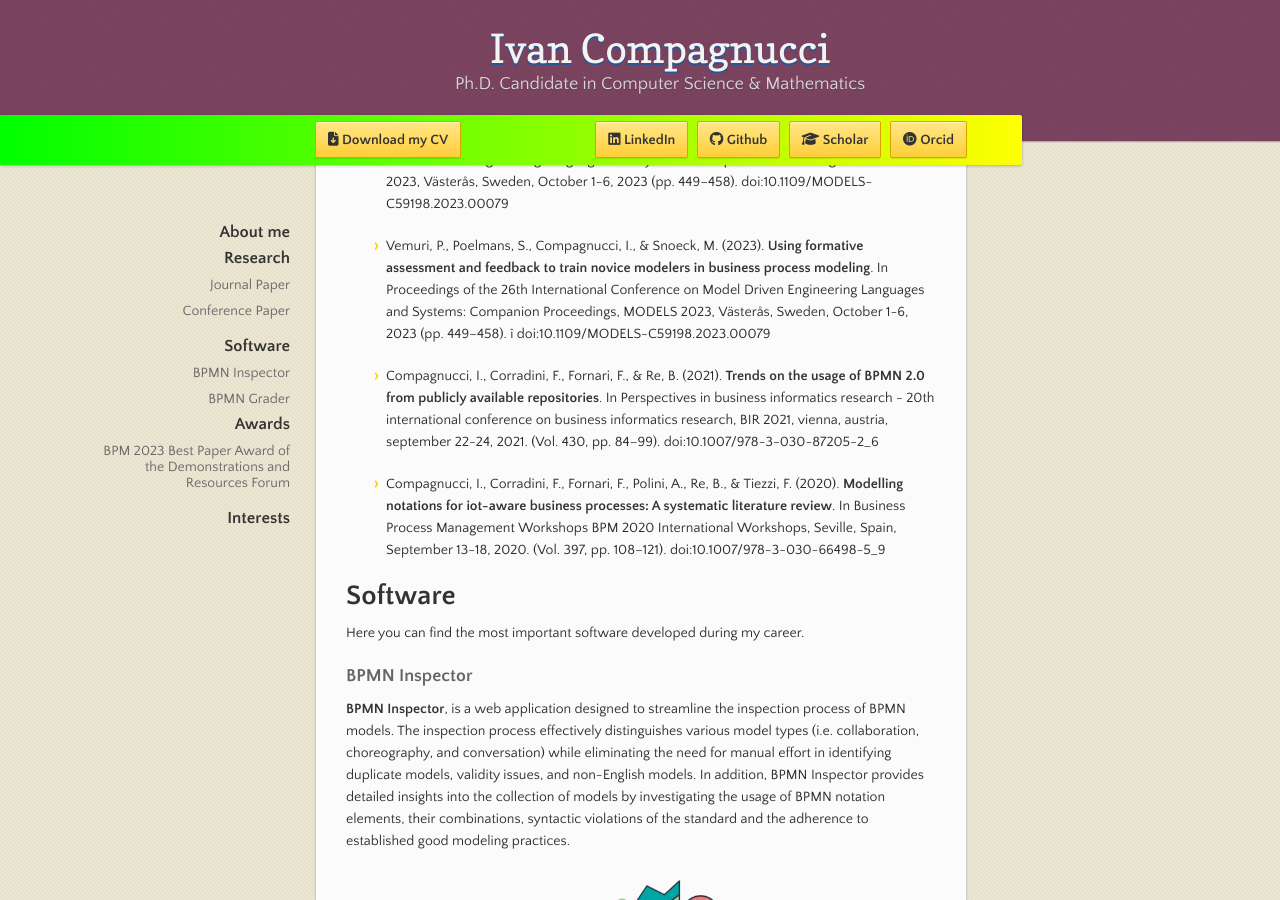
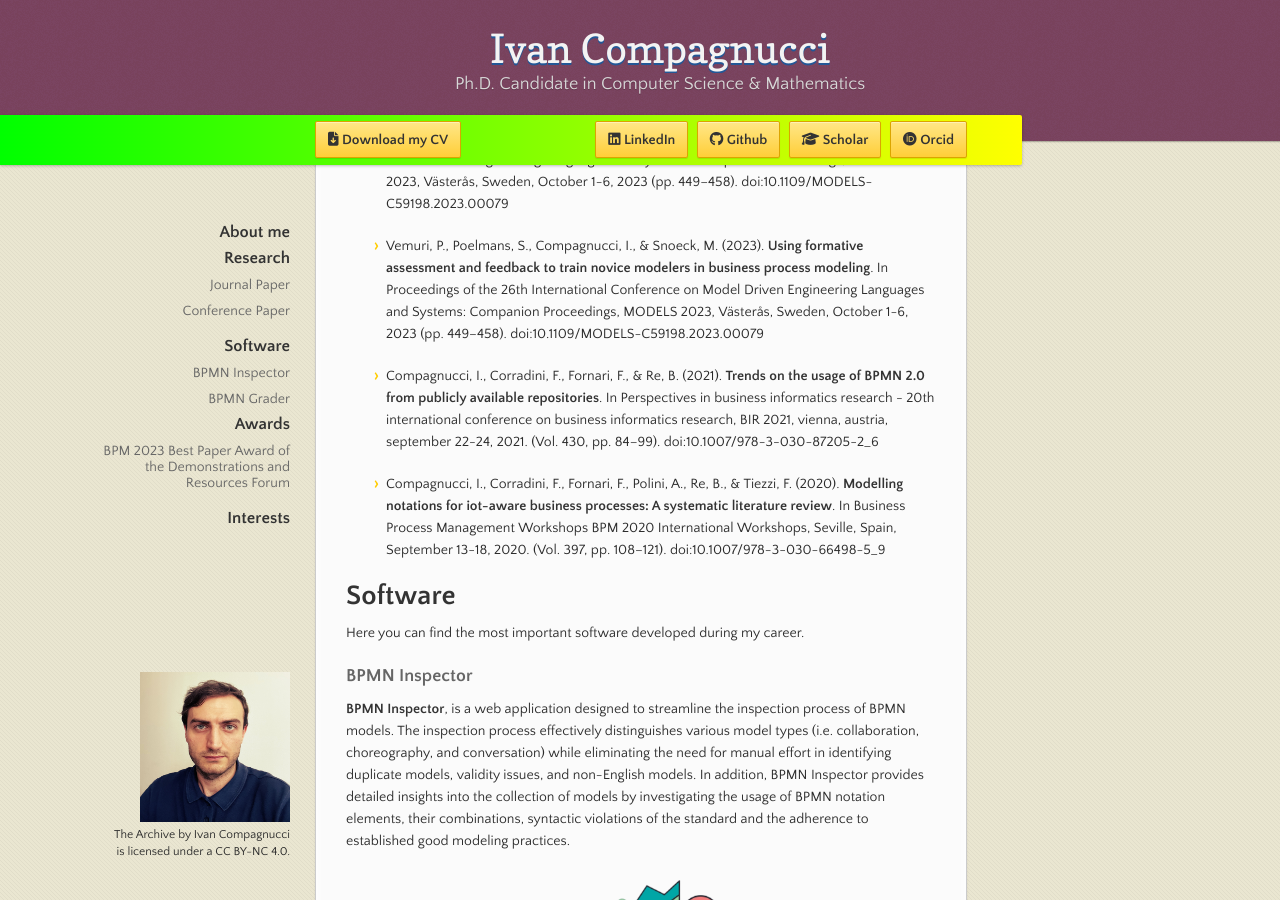
Before and after one commit to IvanComp/IvanComp.github.io, a Jekyll site: the page built from index.md, in a window 1280 px wide and 900 px high, scrolled down 830 px. Built offline with Jekyll 4.4.1, drawn with Linux system fonts in a browser that asks for light colours; nearby versions of some CDN libraries; our own code applies the rules of GitHub Pages for plain Markdown files.

Commit message:
Added changes

```diff
--- a/_layouts/default.html
+++ b/_layouts/default.html
@@ -51,7 +51,7 @@
       </div><!-- end banner -->
 
     <div class="wrapper">
-        <footer style="margin-left: 50px">
+        <footer style="margin-top: 10px; margin-right: 10px">
             <img src="./assets/images/MyPhoto.jpg" style="width: 150px; height: 150px;">
             <p><small>The Archive by Ivan Compagnucci is licensed under a CC BY-NC 4.0.</small></p>
         </footer>
--- a/index.md
+++ b/index.md
@@ -42,7 +42,7 @@ Here you can find the research papers to request the .pdf file send me a request
   * Vemuri, P., Poelmans, S., Compagnucci, I., & Snoeck, M. (2023). **Using formative assessment and
     feedback to train novice modelers in business process modeling**. In Proceedings of the 26th International
     Conference on Model Driven Engineering Languages and Systems: Companion Proceedings, MODELS 2023,
-    Västerås, Sweden, October 1-6, 2023 (pp. 449–458). î doi:10.1109/MODELS-C59198.2023.00079
+    Västerås, Sweden, October 1-6, 2023 (pp. 449–458). doi:10.1109/MODELS-C59198.2023.00079
 
   * Compagnucci, I., Corradini, F., Fornari, F., & Re, B. (2021). **Trends on the usage of BPMN 2.0 from
     publicly available repositories**. In Perspectives in business informatics research - 20th international
```
